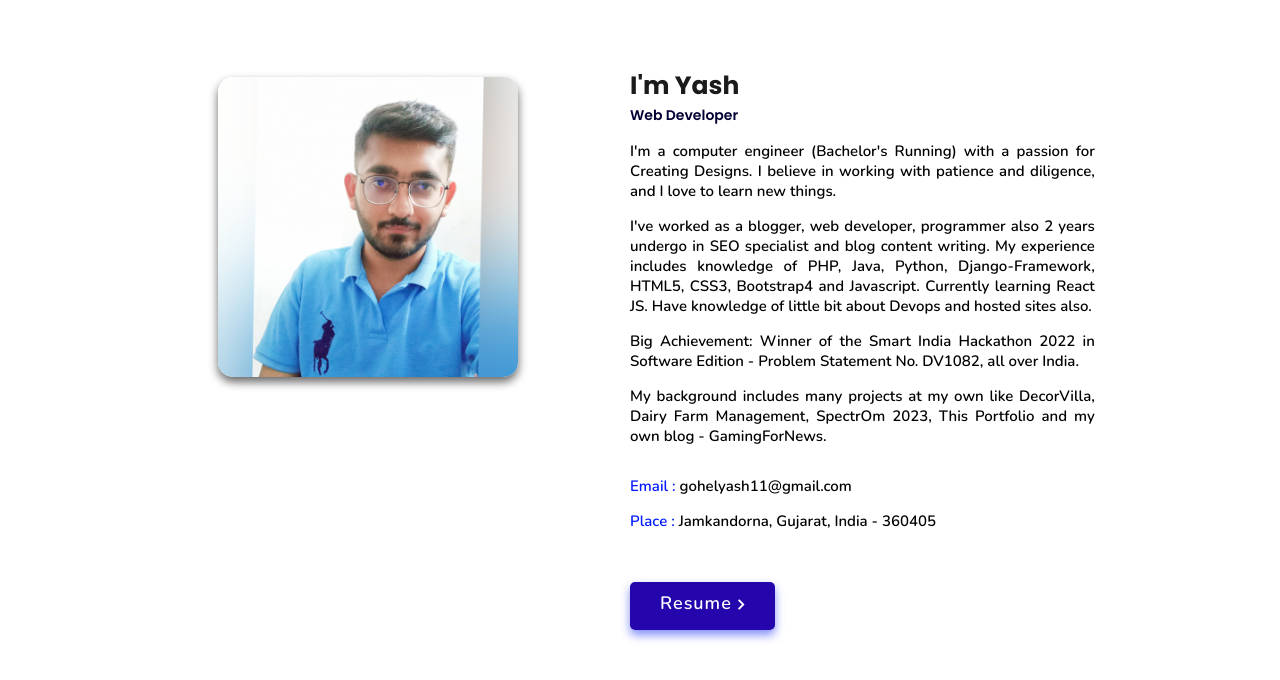
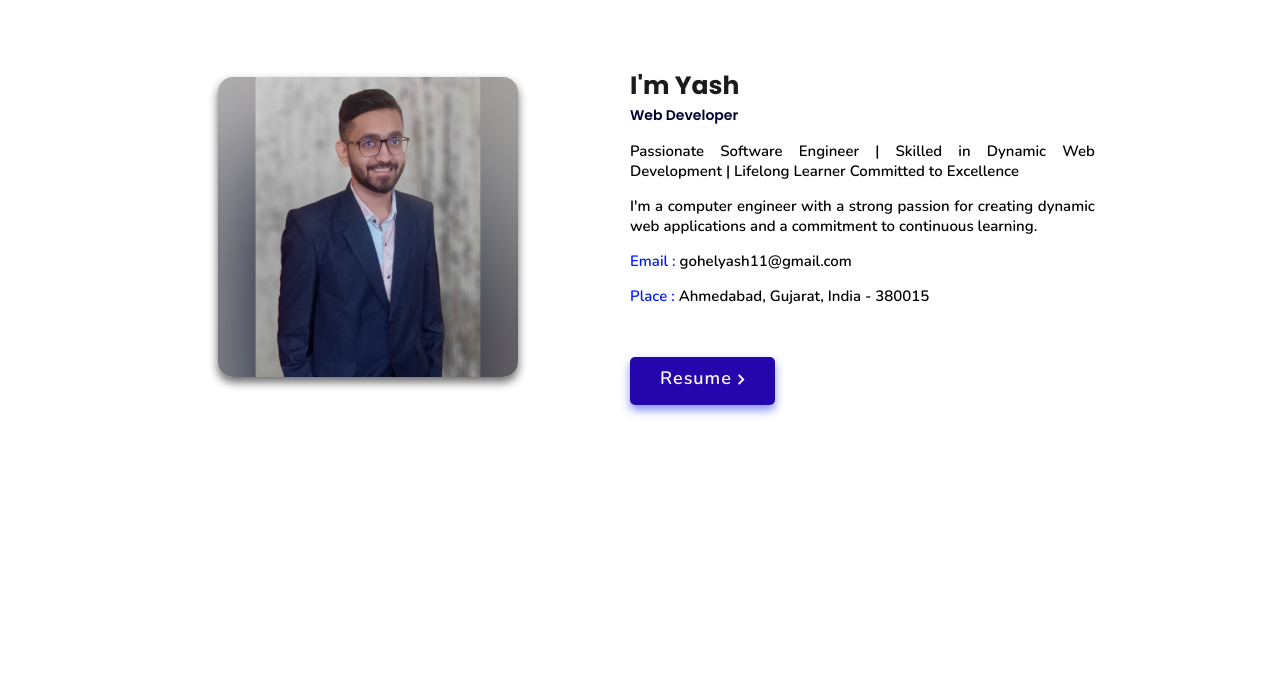
Before and after one commit to engineer-yash/P_Template1, a plain HTML site: page index.html in a window 1280 px wide. Both pictures are taken after a click on the link "About Me". Shown: the part 876-1556 px from the top of the page. Drawn offline with nearby package versions, Linux system fonts and the light colour scheme.

Commit message:
Resume - Bio - Pic

```diff
--- a/assets/js/script.js
+++ b/assets/js/script.js
@@ -71,7 +71,7 @@ document.addEventListener('visibilitychange',
 
 // <!-- typed js effect starts -->
 var typed = new Typed(".typing-text", {
-    strings: ["frontend development", "web designing", "web development"],
+    strings: [".Net Core", "ASP .Net MVC", "Web Development"],
     loop: true,
     typeSpeed: 50,
     backSpeed: 35,
--- a/index.html
+++ b/index.html
@@ -84,7 +84,7 @@
     <div class="row">
 
       <div class="image">
-        <img draggable="false" class="tilt" src="./assets/images/profile2.jpg" alt="">
+        <img draggable="false" class="tilt" src="./assets/images/ProfilePic.jpg" alt="">
       </div>
       <div class="content">
         <h3>I'm Yash</h3>
@@ -94,26 +94,10 @@
             text-align: justify;
           }
         </style>
-        <p id="description">I'm a computer engineer (Bachelor's Running) with a passion for
-          Creating Designs. I believe in working with patience and
-          diligence, and I love to learn new things.
+        <p id="description">Passionate Software Engineer | Skilled in Dynamic Web Development | Lifelong Learner Committed to Excellence
         </p>
         <p id="description">
-          I've worked as a blogger, web developer, programmer also 2 years
-          undergo in SEO specialist and blog content writing. My experience
-          includes knowledge of PHP, Java, Python, Django-Framework, HTML5,
-          CSS3, Bootstrap4 and Javascript. Currently learning React JS. Have
-          knowledge of little bit about Devops and hosted sites also.
-        </p>
-        <p id="description">
-          Big Achievement: Winner of the Smart India Hackathon 2022 in Software Edition - Problem Statement No. DV1082,
-          all
-          over India.
-        </p>
-        <p id="description">
-          My background includes many projects at my own like DecorVilla,
-          Dairy Farm Management, SpectrOm 2023, This Portfolio and my own blog -
-          GamingForNews.</p>
+          I'm a computer engineer with a strong passion for creating dynamic web applications and a commitment to continuous learning.
         </p>
         <div class="box-container">
           <!-- <div class="box">
@@ -122,13 +106,13 @@
             </div> -->
           <div class="box">
             <p><span> email : </span> gohelyash11@gmail.com</p>
-            <p><span> place : </span> Jamkandorna, Gujarat, India -
-              360405</p>
+            <p><span> place : </span> Ahmedabad, Gujarat, India -
+              380015</p>
           </div>
         </div>
 
         <div class="resumebtn">
-          <a href="https://drive.google.com/file/d/1sVBEPLhNUTQ4Guy2RzQY7693E7EiZ3fR/view" target="_blank"
+          <a href="https://drive.google.com/file/d/15Zi5S3P3dKpPLXd-2I0yBjaG9Kz3ge8t/view?usp=sharing" target="_blank"
             class="btn"><span>Resume</span>
             <i class="fas fa-chevron-right"></i>
           </a>
```
Also changed, not shown: assets/images/ProfilePic.jpg (added).
